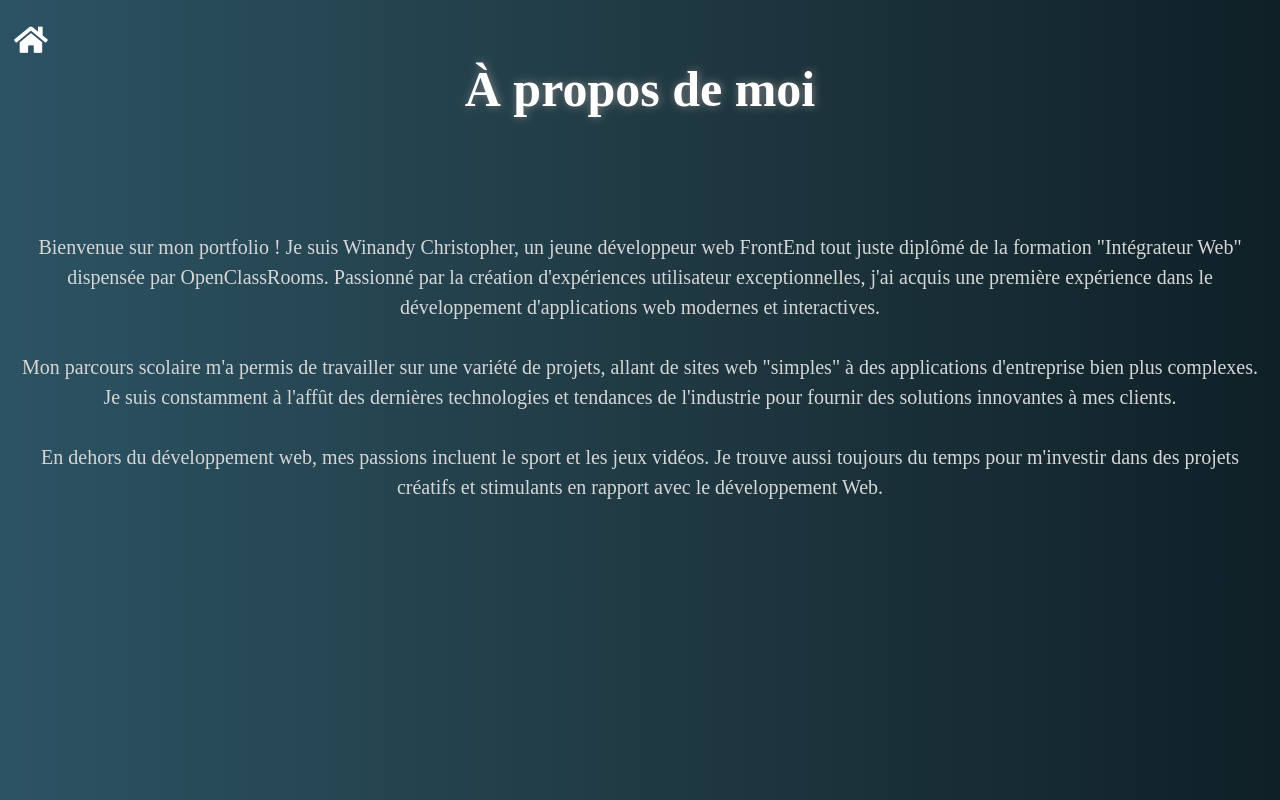
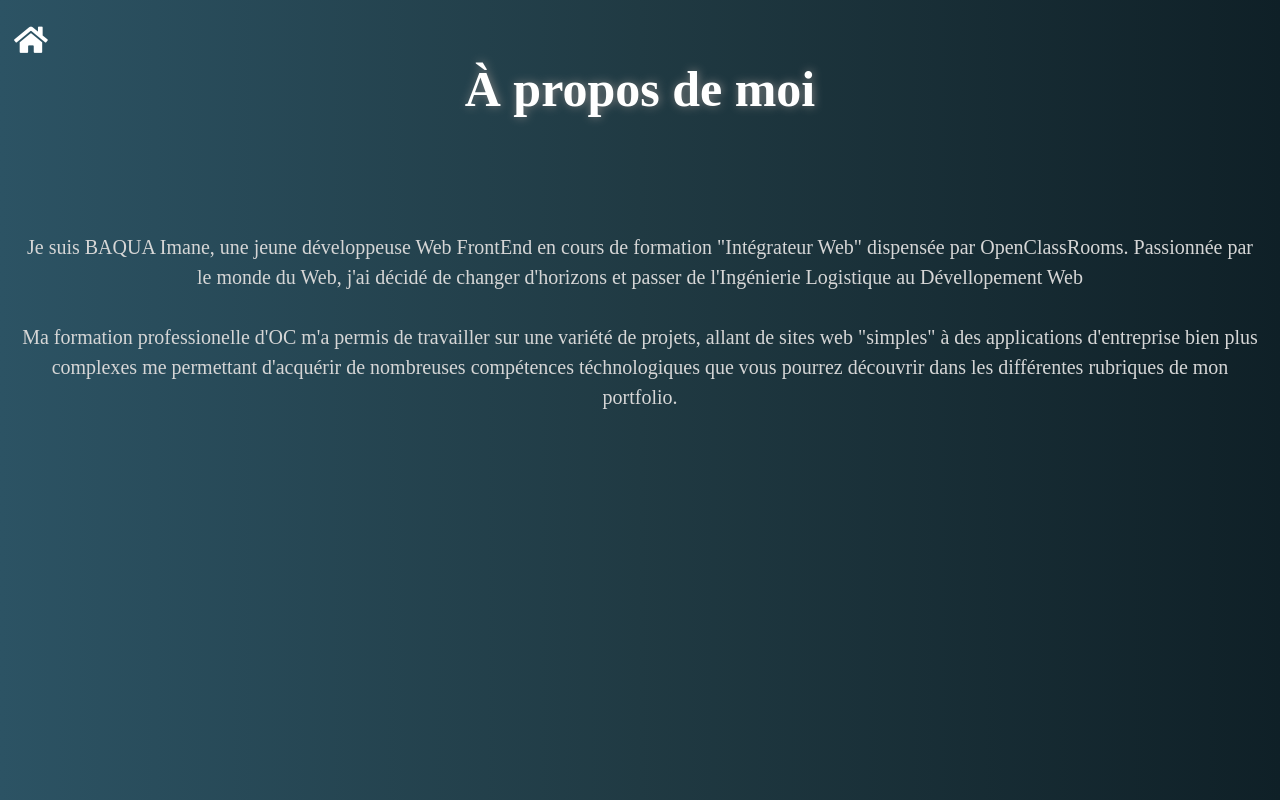
Before and after one commit to Imi59/p12_portfolio, a React (Vite) app in the folder portfolio/: page /About in a window 1280 px wide. Built offline with nearby package versions, Linux system fonts and the light colour scheme.

Commit message:
dernières modifications sur la présentation

```diff
--- a/portfolio/src/components/Presentation/Presentation.jsx
+++ b/portfolio/src/components/Presentation/Presentation.jsx
@@ -14,7 +14,7 @@ const Presentation = () => {
       <div className="presentation__text">
         <h1>Bienvenue sur mon portfolio !</h1>
         <p>
-          <strong>Développeur web FrontEnd </strong>
+          <strong>Développeuse web FrontEnd </strong>
           <br />
           Passionnée par la création d'expériences utilisateur exceptionnelles !
           <br />
@@ -26,7 +26,7 @@ const Presentation = () => {
       </div>
 
       {/* Utilisation du bouton avec gestionnaire de clic personnalisé */}
-      <Button onClick={handleButtonClick}>Donnez vie à votre projet !</Button>
+      <Button onClick={handleButtonClick}>Contactez - moi !</Button>
     </div>
   );
 };
--- a/portfolio/src/pages/About/About.jsx
+++ b/portfolio/src/pages/About/About.jsx
@@ -17,25 +17,19 @@ const About = () => {
 
       <div className="about__content">
         <p>
-          Bienvenue sur mon portfolio ! Je suis Winandy Christopher, un jeune
-          développeur web FrontEnd tout juste diplômé de la formation
-          "Intégrateur Web" dispensée par OpenClassRooms. Passionné par la
-          création d'expériences utilisateur exceptionnelles, j'ai acquis une
-          première expérience dans le développement d'applications web modernes
-          et interactives.
+          Je suis BAQUA Imane, une jeune développeuse Web FrontEnd en cours de
+          formation "Intégrateur Web" dispensée par OpenClassRooms. Passionnée
+          par le monde du Web, j'ai décidé de changer d'horizons et passer de
+          l'Ingénierie Logistique au Dévellopement Web
           <br />
           <br />
-          Mon parcours scolaire m'a permis de travailler sur une variété de
-          projets, allant de sites web "simples" à des applications d'entreprise
-          bien plus complexes. Je suis constamment à l'affût des dernières
-          technologies et tendances de l'industrie pour fournir des solutions
-          innovantes à mes clients.
+          Ma formation professionelle d'OC m'a permis de travailler sur une
+          variété de projets, allant de sites web "simples" à des applications
+          d'entreprise bien plus complexes me permettant d'acquérir de
+          nombreuses compétences téchnologiques que vous pourrez découvrir dans
+          les différentes rubriques de mon portfolio.
           <br />
           <br />
-          En dehors du développement web, mes passions incluent le sport et les
-          jeux vidéos. Je trouve aussi toujours du temps pour m'investir dans
-          des projets créatifs et stimulants en rapport avec le développement
-          Web.
         </p>
       </div>
     </div>
```
